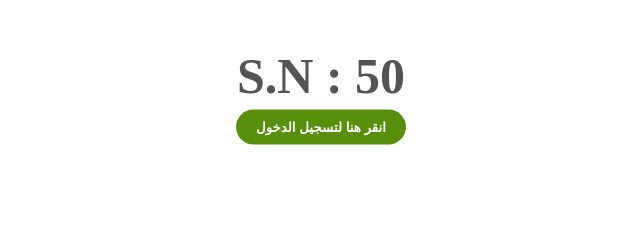
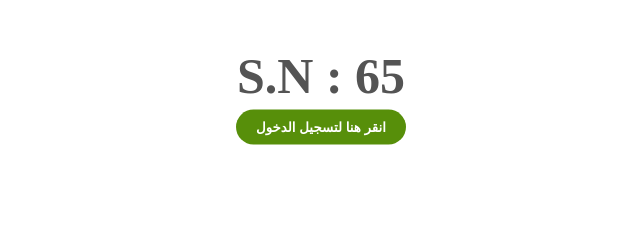
Before and after one commit to ALEmadTransport/account_65, a plain HTML site: page index.html in a window 1280 px wide. Shown: the part 273-513 px from the top of the page, 319-959 px from the left. Drawn offline with Linux system fonts and the light colour scheme.

Commit message:
Update index.html

```diff
--- a/index.html
+++ b/index.html
@@ -49,7 +49,7 @@
 
 <body>
     <img src="background.png" alt="">
-    <span class="sn-label">S.N : 50</span>
+    <span class="sn-label">S.N : 65</span>
     <br>
     <br>
     <br>
```
